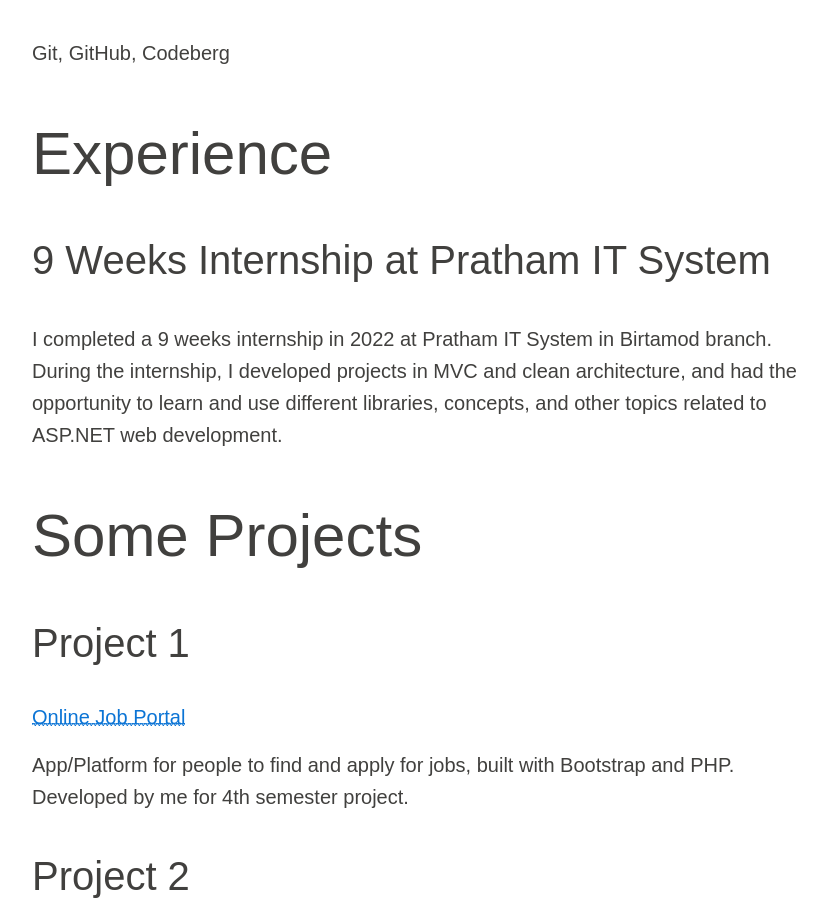
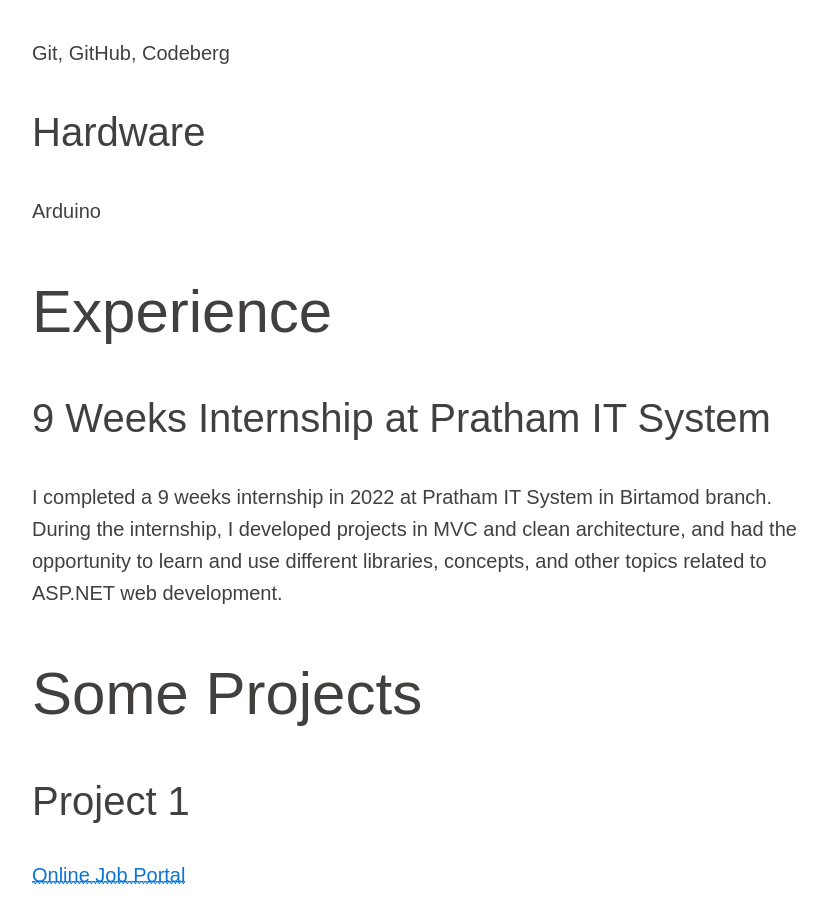
Before and after one commit to NikeshKhatiwada/MyPersonalSite, a plain HTML site: page index.html in a window 1280 px wide. Shown: the part 1284-2188 px from the top of the page, without its empty margins (128-955 px from the left). Drawn offline with nearby package versions, Linux system fonts and the light colour scheme; a web font is replaced by a local one.

Commit message:
Added Hardware in Skills section

```diff
--- a/index.html
+++ b/index.html
@@ -1,5 +1,5 @@
 <!DOCTYPE html>
-<html>
+<html lang="en">
   <head>
     <meta charset="UTF-8">
     <meta name="description" content="Portfolio of Nikesh Khatiwada, a programmer and BCA student.">
@@ -27,6 +27,8 @@
         <p>MySQL, MariaDB, PostgreSQL, SQLite, Oracle DBMS</p>
         <h3>Version Control</h3>
         <p>Git, GitHub, Codeberg</p>
+        <h3>Hardware</h3>
+        <p>Arduino</p>
 
         <h2>Experience</h2>
             <h3>9 Weeks Internship at Pratham IT System</h3>
```
